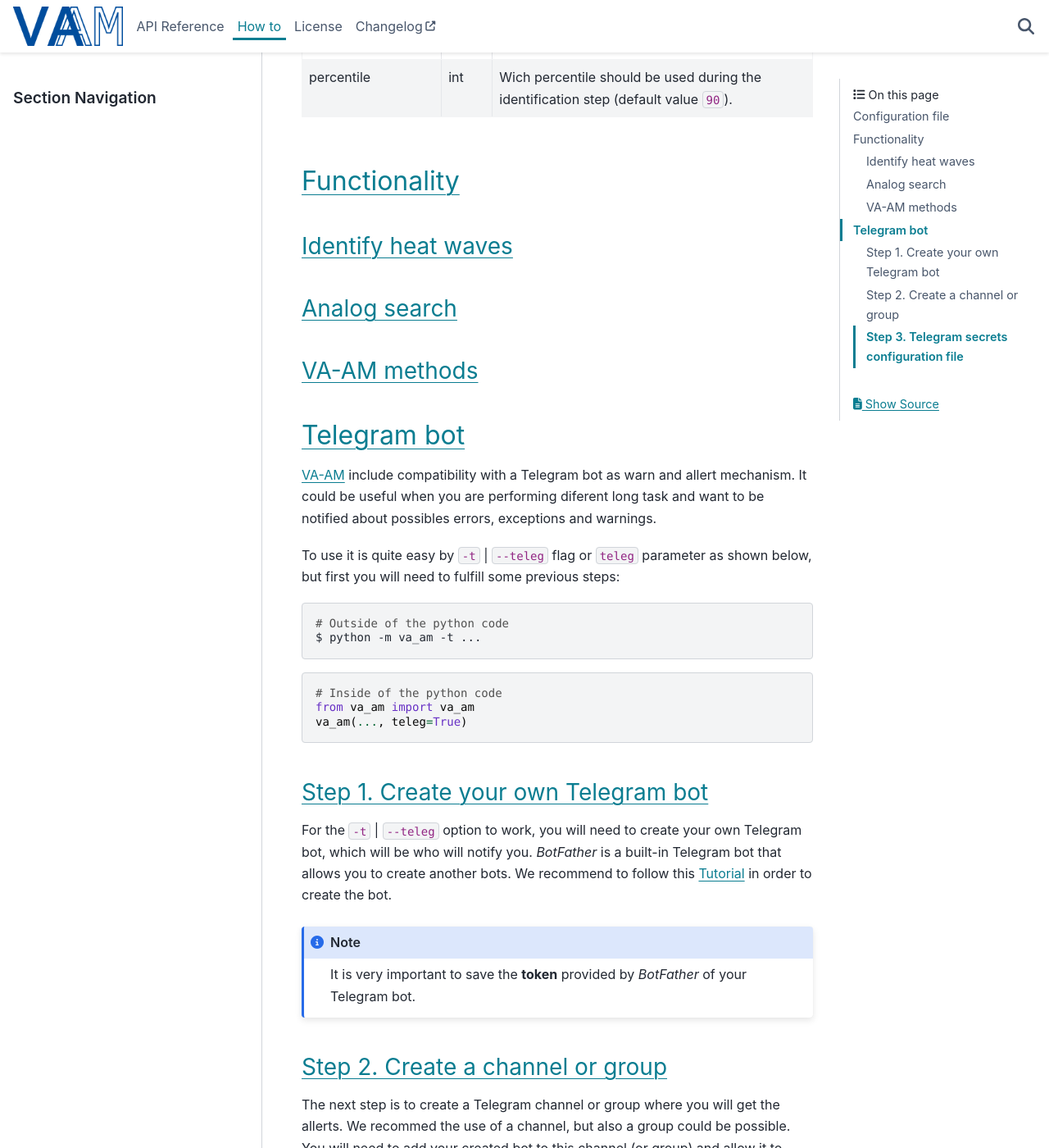
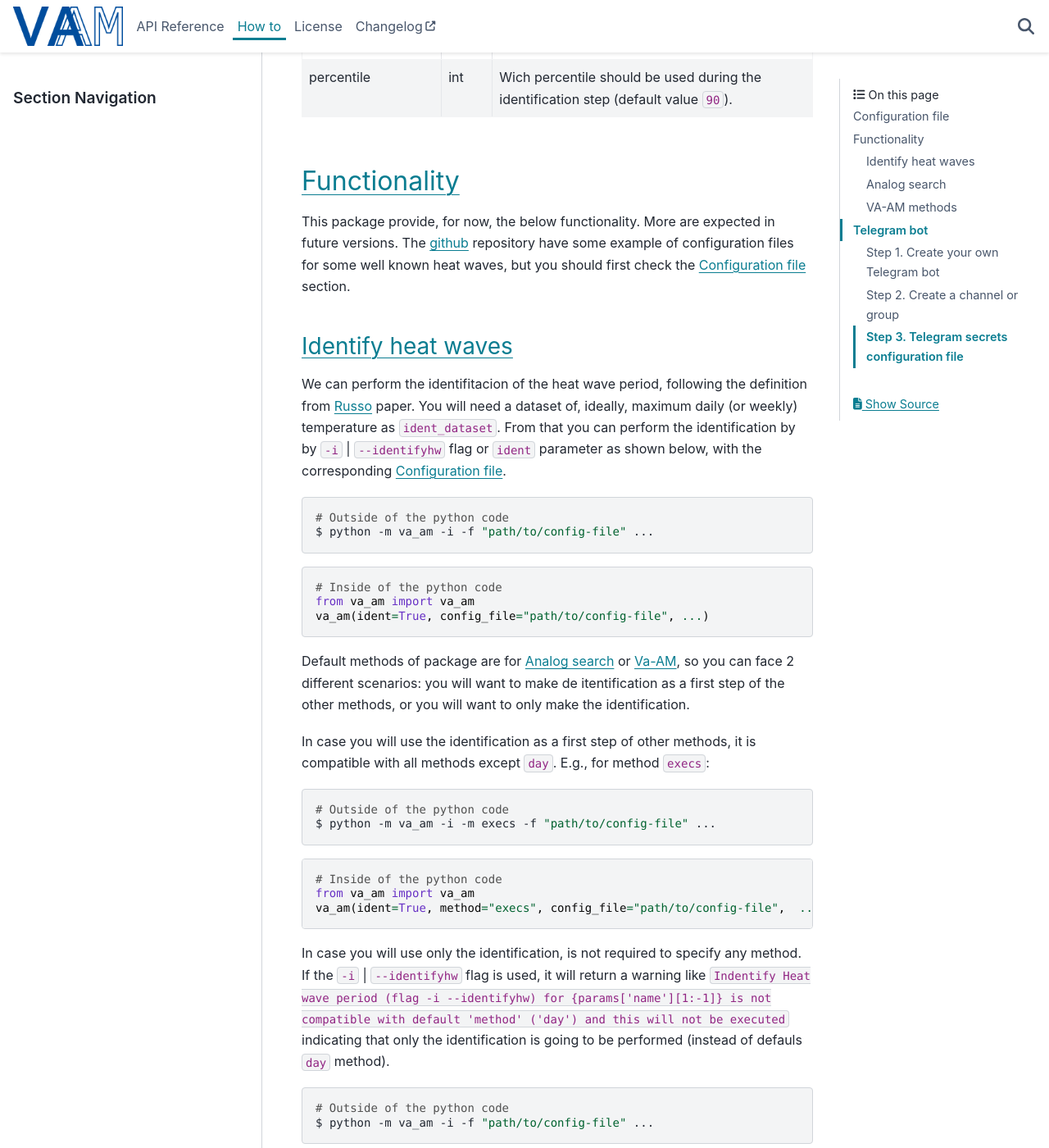
Before and after one commit to GheodeAI/va_am, a Sphinx documentation site: the page built from docs/how_to.rst, in a window 1280 px wide and 1400 px high, scrolled down 4585 px. Shown: the whole window at 82% size. Built offline with Sphinx 7.4.7 and the PyData theme 0.15.4, drawn with Linux system fonts in a browser that asks for light colours; some of the changed text lies outside the part shown.

Commit message:
progress in #2 and #4
- Funtionality section described

- Identify subsection finished

- Analog search subsection started

- v0.0.4 of package is available in PyPI via pip

package is in process to be uploaded to conda-forge

---------------------------

TODO:

- End Analog search subsection

- Write VA-AM methods subsection

- Review staged-recipes PR for conda-forge

```diff
--- a/docs/how_to.rst
+++ b/docs/how_to.rst
@@ -4,6 +4,7 @@ How to...?
 .. contents::
     :local:
 
+.. _config:
 
 Configuration file
 ------------------
@@ -187,16 +188,87 @@ percentile            int                  Wich percentile should be used during
 Functionality
 -------------
 
+This package provide, for now, the below functionality. More are expected in future versions.
+The `github <https://github.com/cosminmarina/va_am>`_ repository have some example of
+configuration files for some well known heat waves, but you should first check the
+:ref:`Configuration file  <config>` section.
+
 .. _identify:
 
 Identify heat waves
 *******************
 
+We can perform the identifitacion of the heat wave period, following the definition from `Russo <http://doi.org/10.1088/1748-9326/10/12/124003>`_
+paper. You will need a dataset of, ideally, maximum daily (or weekly) temperature as ``ident_dataset``.
+From that you can perform the identification by by ``-i`` | ``--identifyhw`` flag or ``ident`` parameter as shown below,
+with the corresponding :ref:`Configuration file  <config>`.
+
+.. code-block:: bash
+
+    # Outside of the python code
+    $ python -m va_am -i -f "path/to/config-file" ...
+
+.. code-block:: python
+
+    # Inside of the python code
+    from va_am import va_am
+    va_am(ident=True, config_file="path/to/config-file", ...)
+
+Default methods of package are for :ref:`Analog search <analog-search>` or :ref:`Va-AM <va-am-methods>`,
+so you can face 2 different scenarios: you will want to make de itentification as a first step of the
+other methods, or you will want to only make the identification.
+
+In case you will use the identification as a first step of other methods, it is compatible with all methods
+except ``day``. E.g., for method ``execs``:
+
+.. code-block:: bash
+
+    # Outside of the python code
+    $ python -m va_am -i -m execs -f "path/to/config-file" ...
+
+.. code-block:: python
+
+    # Inside of the python code
+    from va_am import va_am
+    va_am(ident=True, method="execs", config_file="path/to/config-file",  ...)
+
+In case you will use only the identification, is not required to specify any method. If the ``-i`` |
+``--identifyhw`` flag is used, it will return a warning like ``Indentify Heat wave period (flag -i
+--identifyhw) for {params['name'][1:-1]} is not compatible with default 'method' ('day') and this
+will not be executed`` indicating that only the identification is going to be performed (instead of
+defauls ``day`` method).
+
+.. code-block:: bash
+
+    # Outside of the python code
+    $ python -m va_am -i -f "path/to/config-file" ...
+
+.. code-block:: python
+
+    # Inside of the python code
+    from va_am import va_am
+    va_am(ident=True, config_file="path/to/config-file",  ...)
+
+.. note::
+    If Telegram bot is used you will also recive this warning. See :ref:`section <telegram>` for more details.
+
+.. _analog-search:
+
 Analog search
 *************
 
+The Analog method is a classic statistical search method based in a KNN search with a defined metric
+(See `Zorita <https://journals.ametsoc.org/view/journals/clim/12/8/1520-0442_1999_012_2474_tamaas_2.0.co_2.xml>`_
+for a more detailed definition).
+
+
+
+.. _va-am-methods:
+
 VA-AM methods
 *************
+
+.. _telegram:
 
 Telegram bot
 ------------
```
